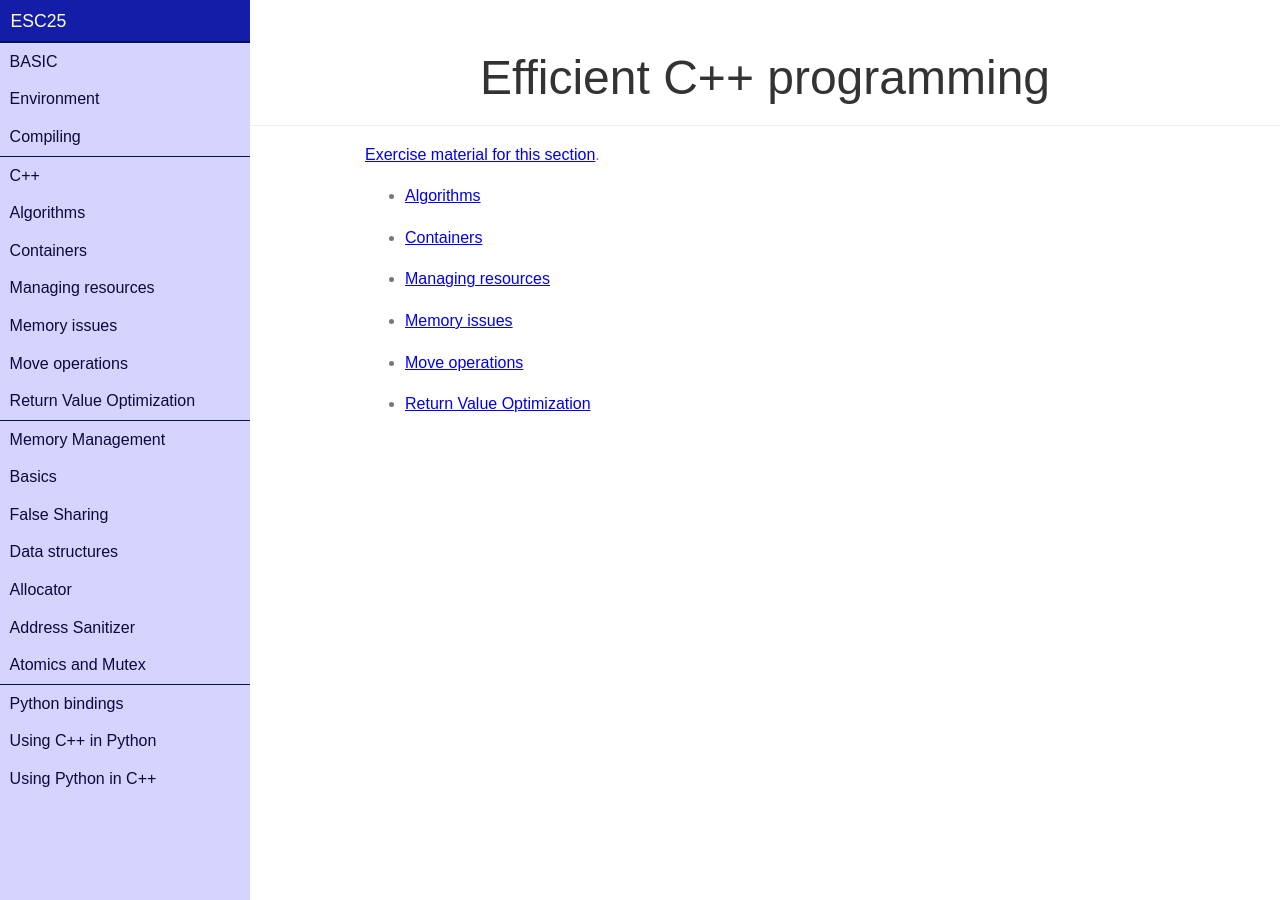
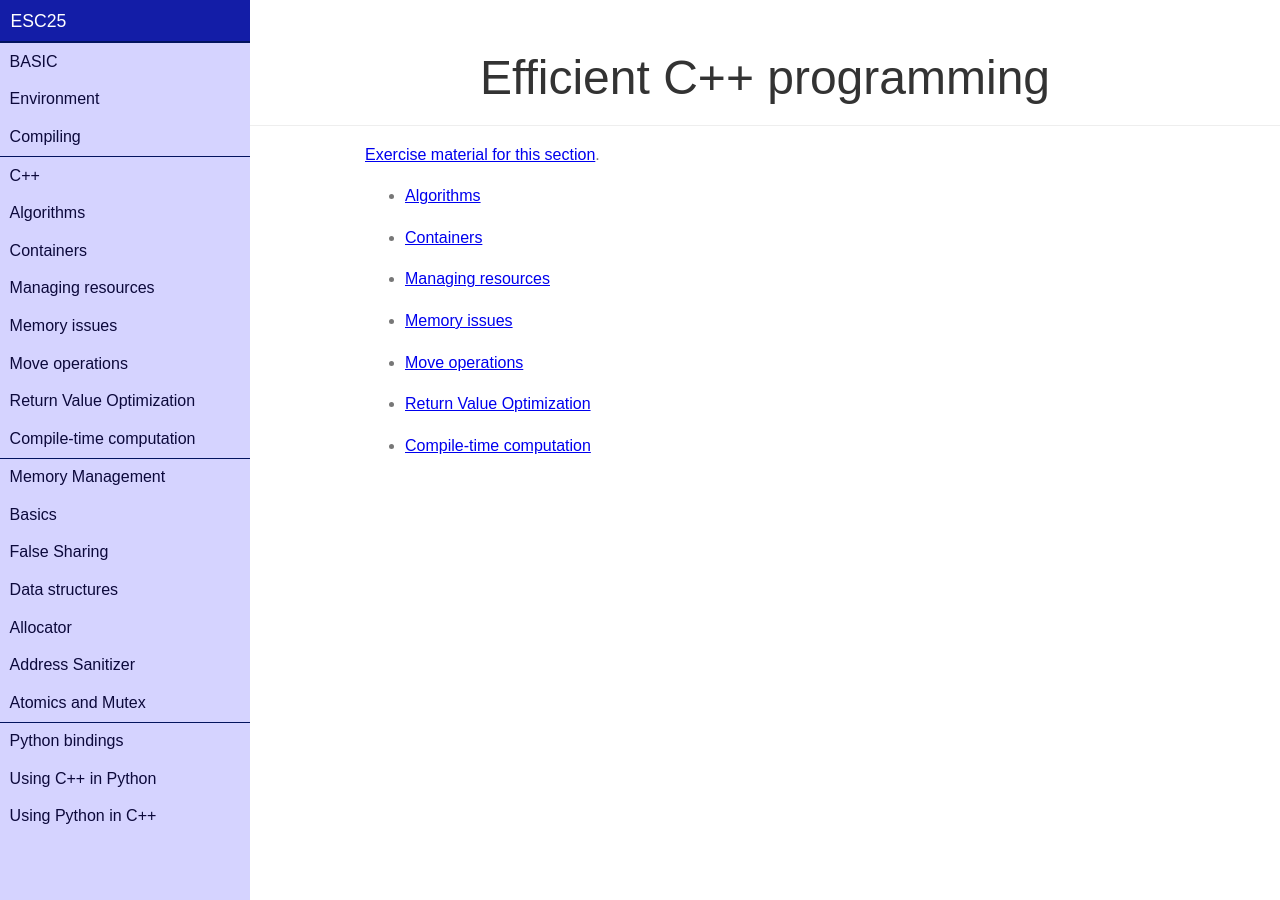
Before and after one commit to infn-esc/esc25, a Jekyll site: the page built from cpp/index.md, in a window 1280 px wide. Built offline with Jekyll 4.4.1, drawn with Linux system fonts in a browser that asks for light colours; nearby versions of some CDN libraries; some of the changed lines change nothing that is shown.

Commit message:
Add compile time to menu

```diff
--- a/_config.yml
+++ b/_config.yml
@@ -31,8 +31,8 @@ menu:
       label: Move operations
     - name: rvo
       label: Return Value Optimization
-    # - name: compiletime
-    #   label: Compile-time computation
+    - name: compiletime
+      label: Compile-time computation
   # - name: floatingpoints
   #   label: FLOATING POINT
   #   items:
```
